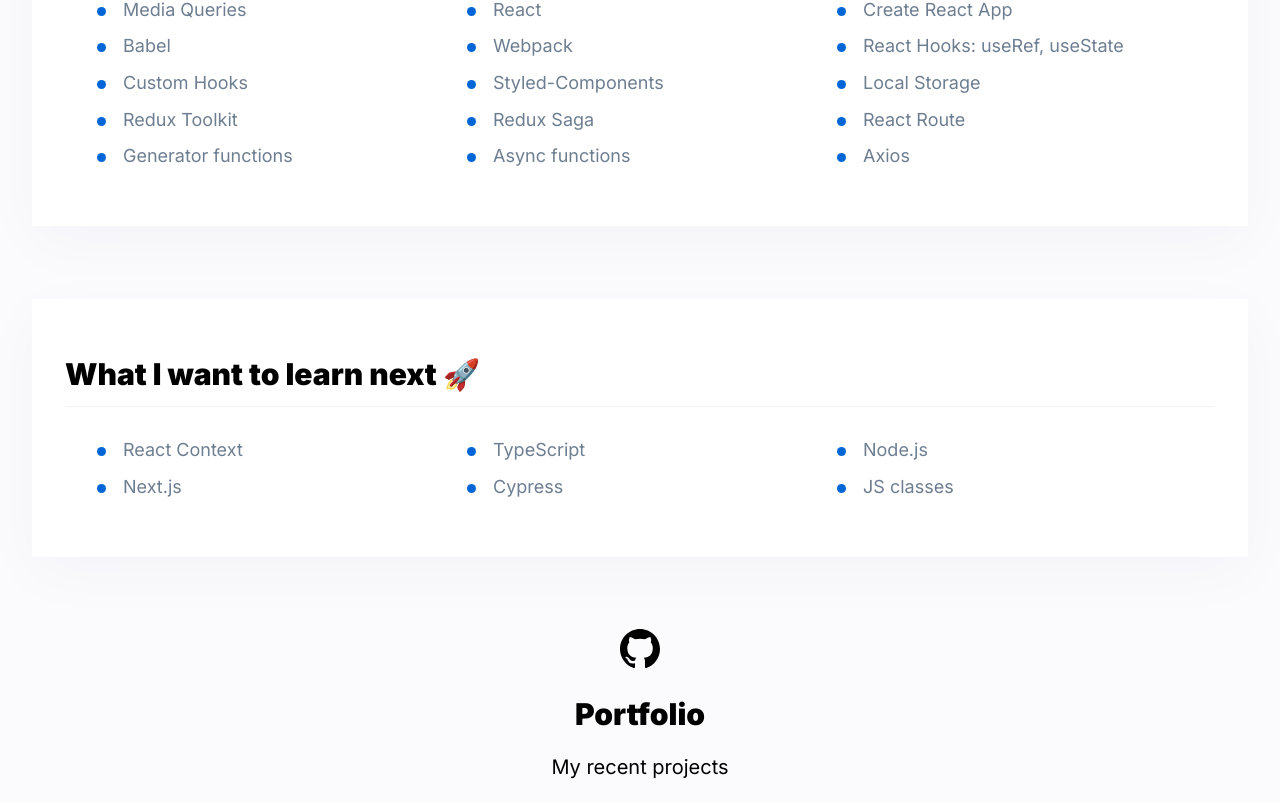
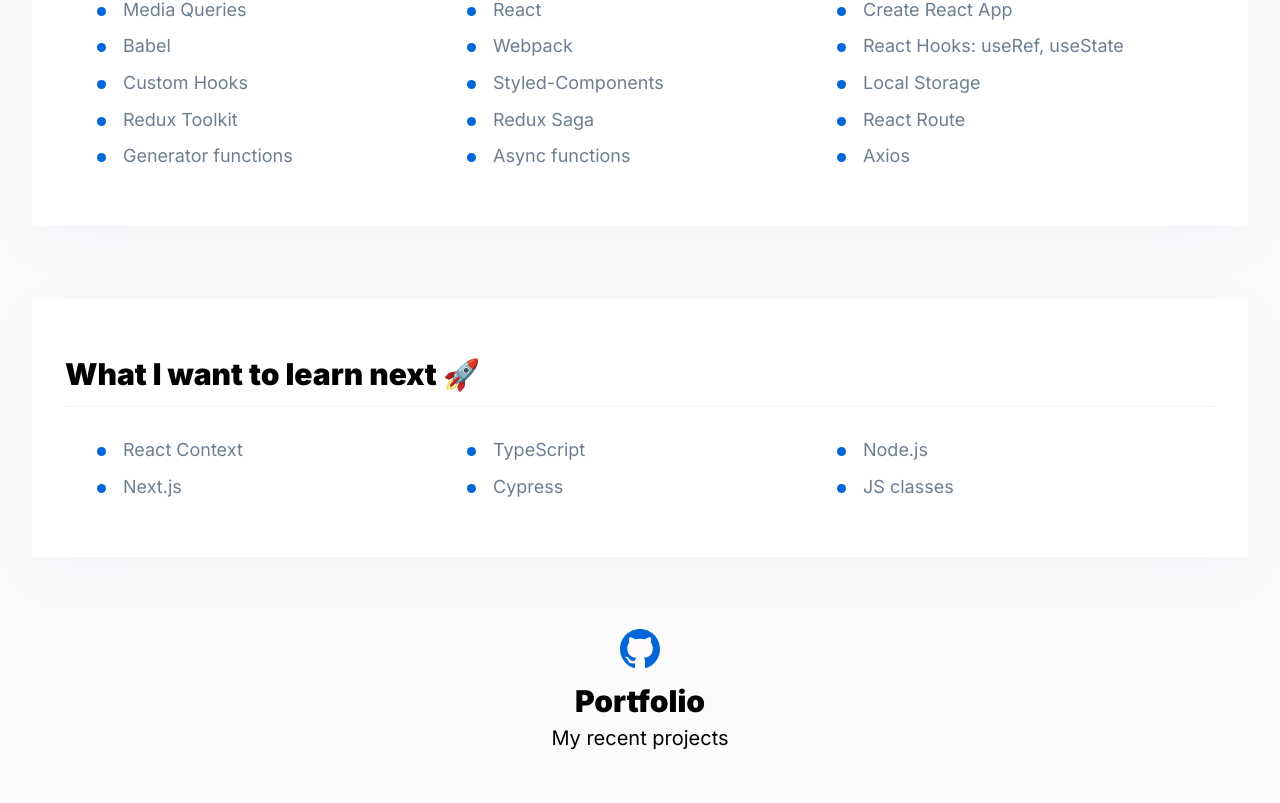
Before and after one commit to KrystianZybura/Personal-Homepage, a React (Vite) app: page / in a window 1280 px wide. Shown: the part 791-1594 px from the top of the page. After the commit the page ends 1565 px from the top, so only its background shows below. Built offline with nearby package versions, Linux system fonts and the light colour scheme; no server answers.

Commit message:
Portfolio and Links styles adjusted

```diff
--- a/src/App/homepage/Portfolio/PortfolioTile/styled.js
+++ b/src/App/homepage/Portfolio/PortfolioTile/styled.js
@@ -36,7 +36,7 @@ const TileLink = styled.a`
 
 const LinkContainer = styled.div`
   display: grid;
-  grid-template-columns: 1fr 1fr;
+  grid-template-columns: auto 1fr;
   gap: 8px;
 `;
 
--- a/src/App/homepage/Portfolio/styled.js
+++ b/src/App/homepage/Portfolio/styled.js
@@ -3,18 +3,19 @@ import { styled } from "styled-components";
 const PortfolioHeader = styled.div`
   display: grid;
   place-items: center;
-  margin-top: 72px;
+  margin: 72px 0 0 0;
+  grid-gap: 8px;
 `;
 
 const PortfolioLogo = styled.div`
-  &:hover {
-    color: ${({ theme }) => theme.primary};
-  }
+  color: ${({ theme }) => theme.primary};
+  margin-bottom: 4px;
 `;
 
 const PortfolioTitle = styled.h2`
   font-size: 30px;
   font-weight: 900;
+  margin: 0;
 `;
 
 const PortfolioSubTitle = styled.span`
```
